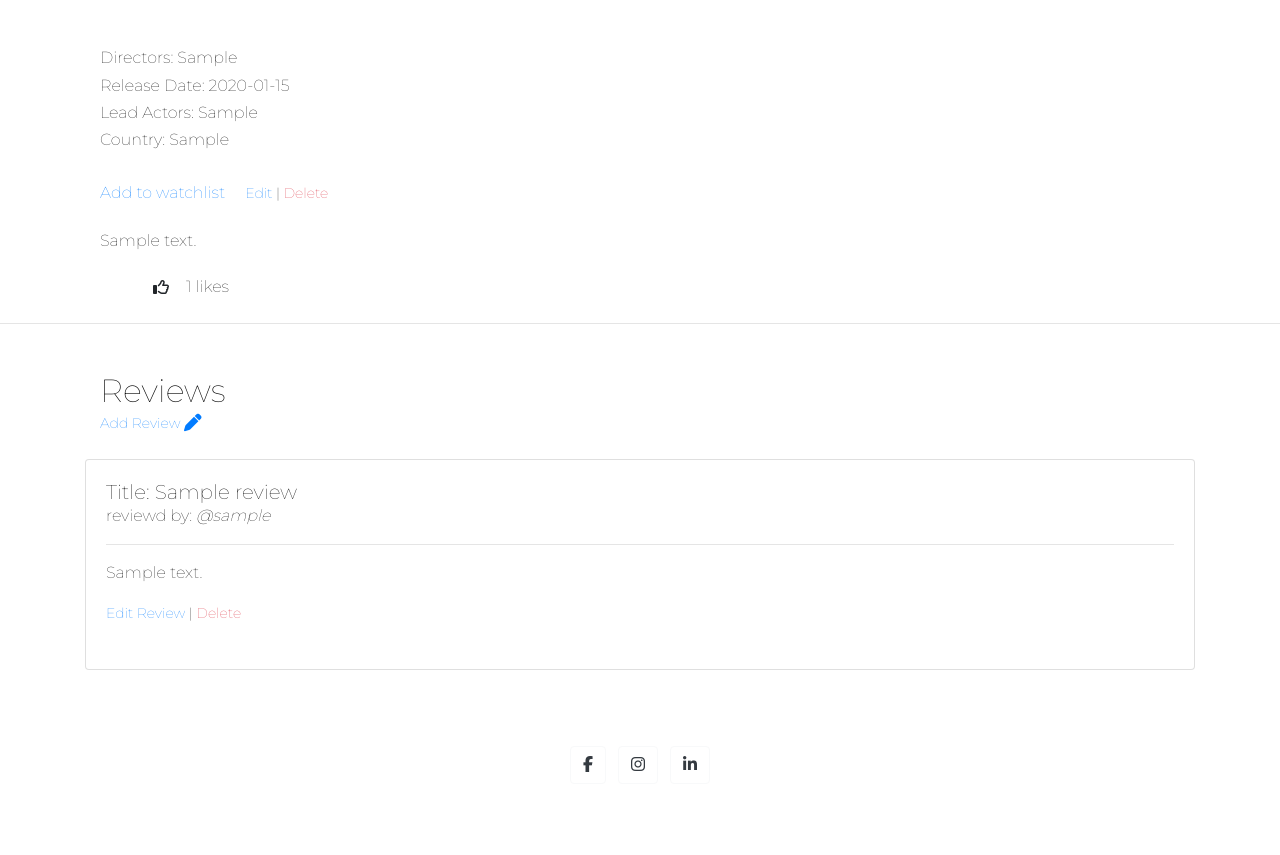
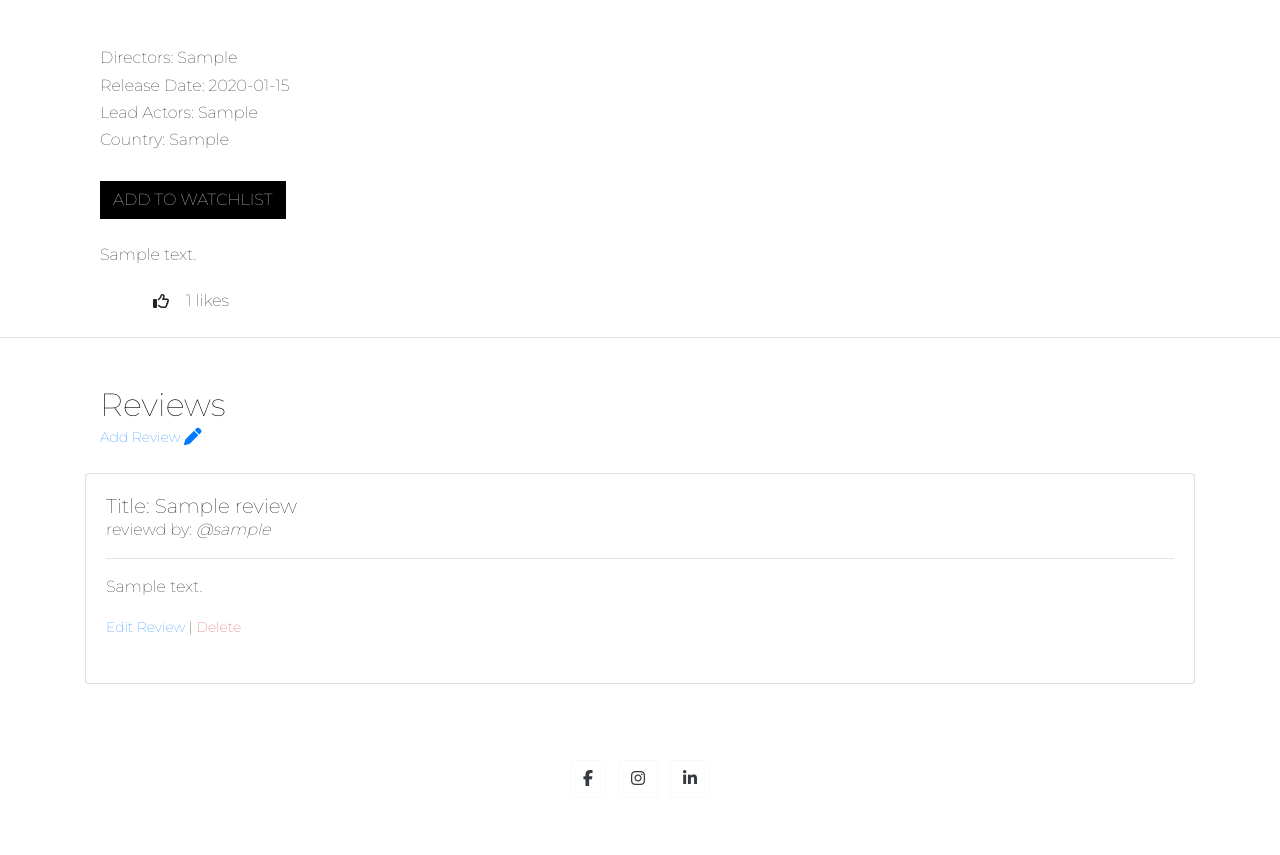
Before and after one commit to Carrie8348/herstory-pp4-resubmit, a Django app: page /1/ in a window 1280 px wide. Shown: the part 272-1127 px from the top of the page. Run offline with Django 3.2, Linux system fonts and the light colour scheme; a user stored in the database is signed in; tables that the repository leaves empty hold one stand-in row (values such as "Sample post"); some libraries are stand-ins or nearby versions.

Commit message:
styled the add to watchlist button

```diff
--- a/movie/templates/movie/movie_detail.html
+++ b/movie/templates/movie/movie_detail.html
@@ -37,14 +37,8 @@
                 <h6>Lead Actors: {{ movie.lead_actor}} </h6>
                 <h6>Country: {{ movie.country}}</h6><br>
                 {% if request.user.is_authenticated %}
-                <a href="{% url 'add_to_watchlist' movie.id %}">
+                <a href="{% url 'add_to_watchlist' movie.id %}" class="btn btn-black rounded-0 text-uppercase">
                     Add to watchlist<i class="fas fa-heart-right"></i></a>
-                {% endif %}
-                {% if request.user.is_superuser %}
-                <small class="ml-3">
-                    <a href="#">Edit</a> |
-                    <a class="text-danger" href="#">Delete</a>
-                </small>
                 {% endif %}
                 <br><br>
                 <p>{{ movie.summary  | safe }}</p>
```
